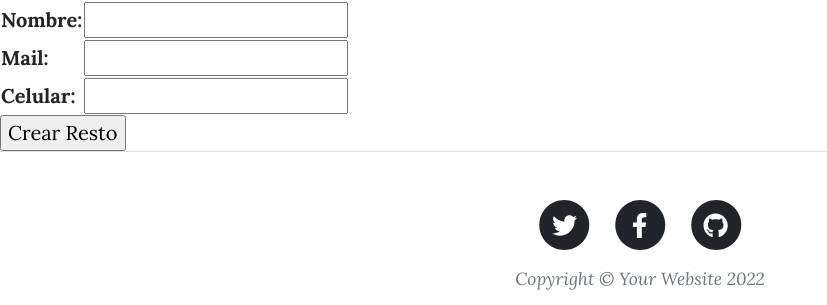
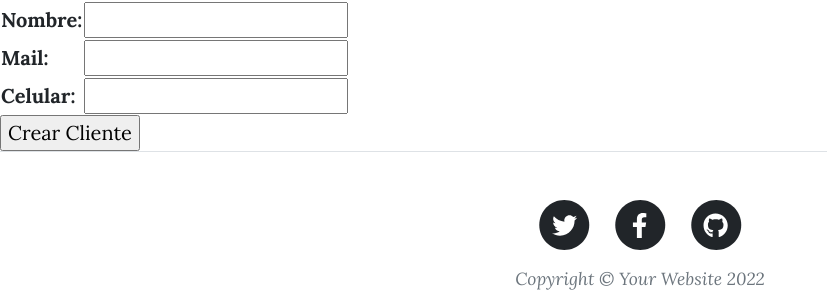
Before and after one commit to Pbarbich/Proyecto-Final-Coder, a Django app: page /appfinal/crear-cliente/ in a window 1280 px wide. Shown: the part 457-762 px from the top of the page, without its empty margins (0-827 px from the left). Run offline with Django 4.2, Linux system fonts and the light colour scheme; some libraries are stand-ins or nearby versions.

Commit message:
Creacion de pagina Read Me + fixes

```diff
--- a/app_final/templates/app_final/formulario_clientes.html
+++ b/app_final/templates/app_final/formulario_clientes.html
@@ -18,7 +18,7 @@
             {{form_clientes}}
         </table>
 
-        <input type = "submit" value = "Crear Resto" >
+        <input type = "submit" value = "Crear Cliente" >
 
     </form>
 </body>
```
Also changed, not shown: README.md.
